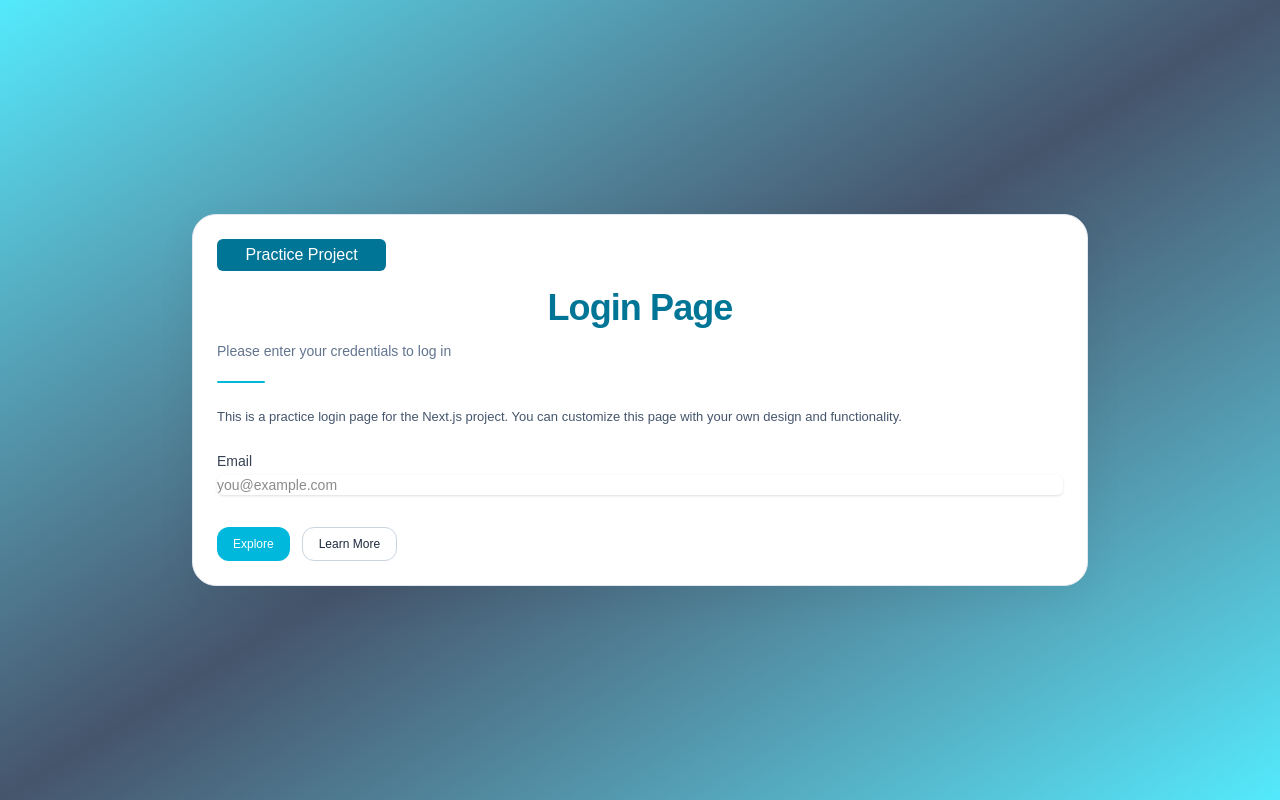
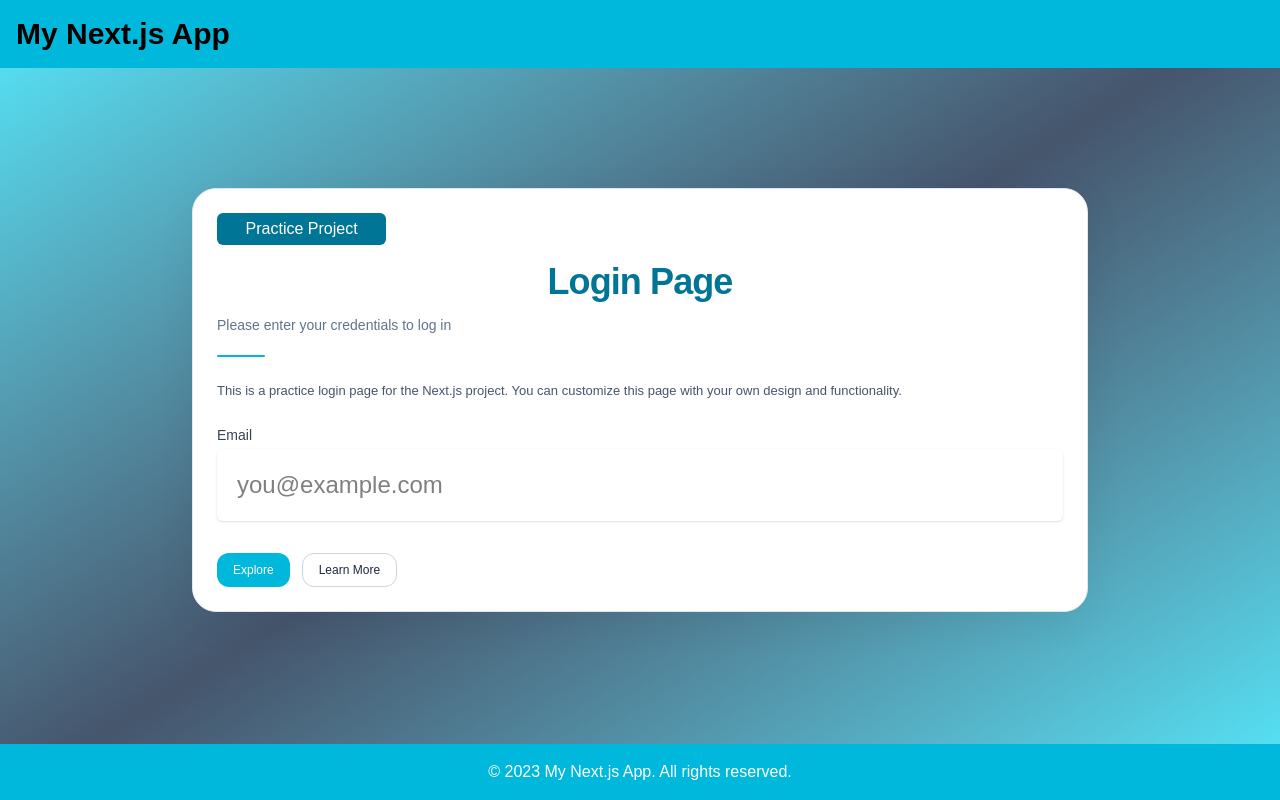
Before and after one commit to Rimon-Mahamud-Rony/nextJsPractice, a Next.js app: page /login in a window 1280 px wide. Built offline with nearby package versions, Linux system fonts and the light colour scheme.

Commit message:
ci: layouts header footer

```diff
--- a/app/(auth)/login/page.tsx
+++ b/app/(auth)/login/page.tsx
@@ -11,7 +11,7 @@ export default function Login() {
                 <form className="space-y-4">
                     <div>
                         <label htmlFor="email" className="block text-sm font-medium text-gray-700">Email</label>
-                        <input type="email" id="email" className="mt-1 block w-full rounded-md border-gray-300 shadow-sm focus:border-cyan-500 focus:ring-cyan-500 sm:text-sm" placeholder="you@example.com" />
+                        <input type="email" id="email" className="text-black  mt-1 block w-full rounded-md border-gray-300 shadow-sm focus:border-cyan-500 focus:ring-cyan-500 text-2xl p-5" placeholder='you@example.com' />
                     </div>
                 </form>
             </div>
--- a/app/layout.tsx
+++ b/app/layout.tsx
@@ -27,7 +27,13 @@ export default function RootLayout({
       lang="en"
       className={`${geistSans.variable} ${geistMono.variable} h-full antialiased`}
     >
+      <header className="bg-cyan-500 text-white p-4 fixed top-0 w-full text-start">
+        <h1 className="text-3xl font-bold text-black">My Next.js App</h1>
+      </header>
       <body className="min-h-full flex flex-col">{children}</body>
+      <footer className="bg-cyan-500 text-white p-4 fixed bottom-0 w-full text-center">
+        <p>&copy; 2023 My Next.js App. All rights reserved.</p>
+      </footer>
     </html>
   );
 }
--- a/app/page.tsx
+++ b/app/page.tsx
@@ -13,7 +13,7 @@ export default function Home() {
 
           <h2 className="text-base text-black">
             Get started by editing{" "}
-            <code className=" px-2 py-1 rounded">app/page.tsx</code>
+            <code className="px-2 py-1 rounded bg-slate-300">app/page.tsx</code>
           </h2>
         </div>
       </div>
```
